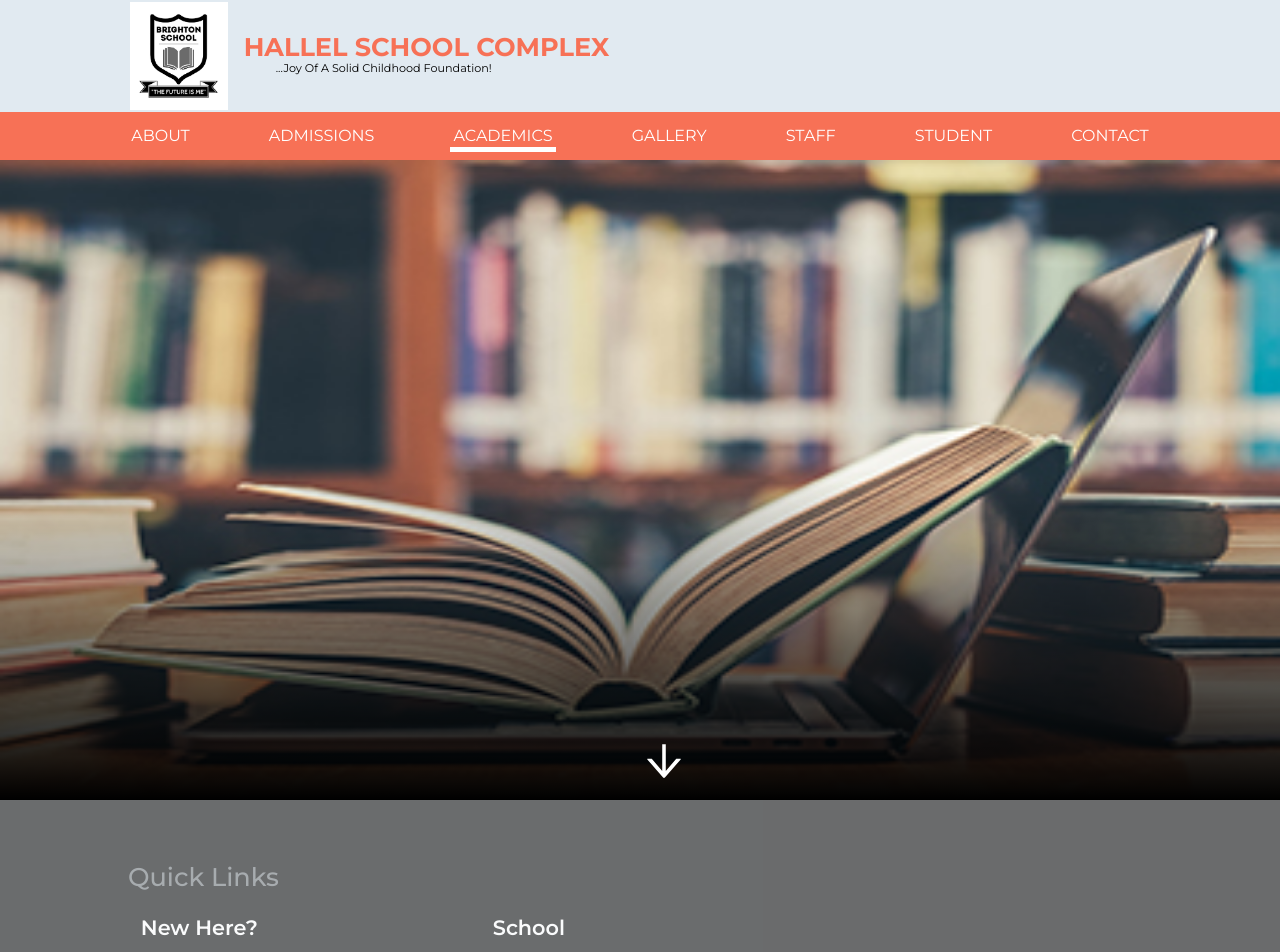
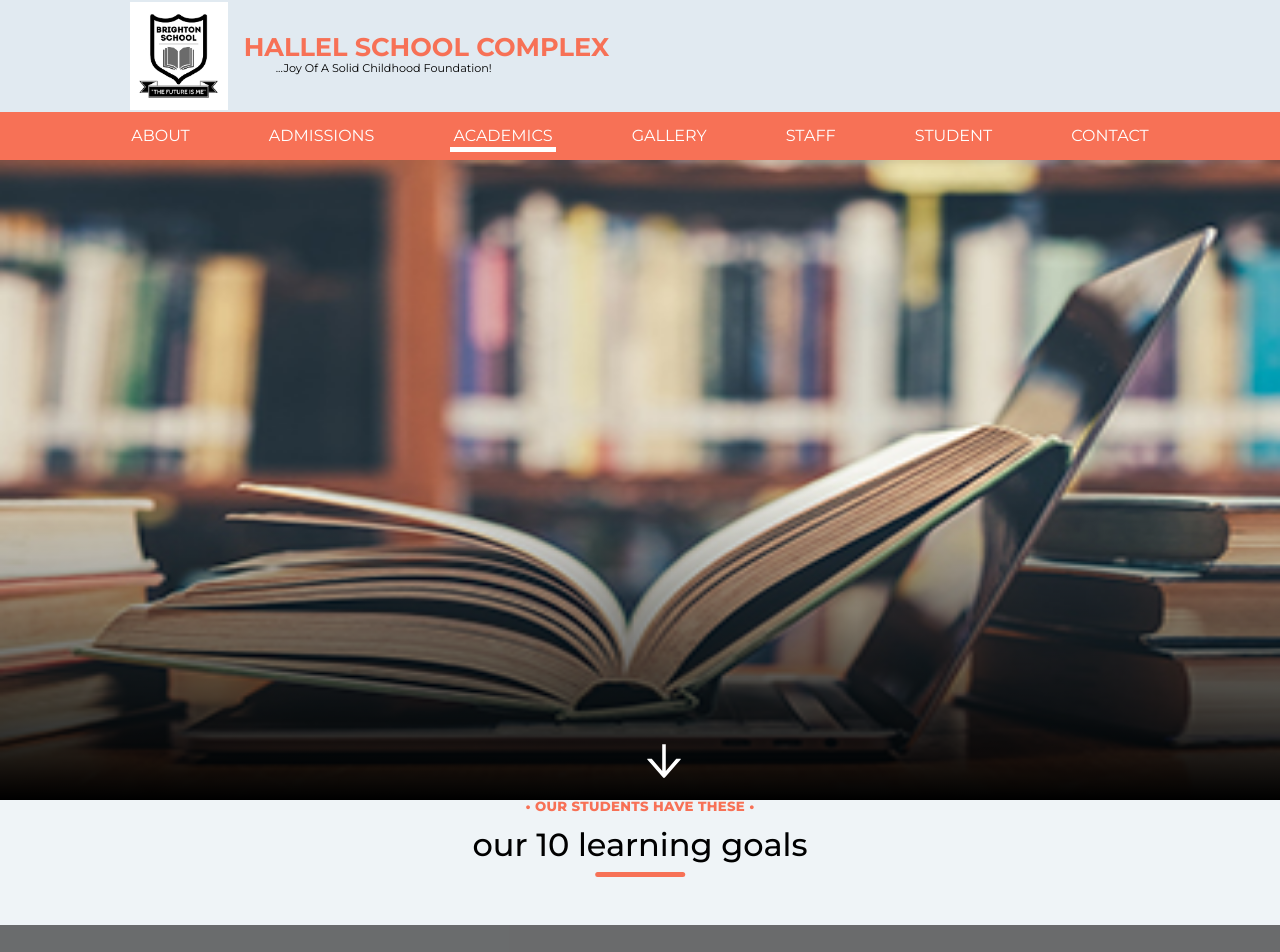
Before and after one commit to kwesiObuobi/Hallel_Project, a React (Create React App) app: page /academics in a window 1280 px wide. Shown: the top 952 px of the page. Built offline with nearby package versions, Linux system fonts and the light colour scheme.

Commit message:
Add Learning goals component to academics page

```diff
--- a/src/components/home_view/academics_page/academics_page.jsx
+++ b/src/components/home_view/academics_page/academics_page.jsx
@@ -4,11 +4,13 @@ import './academics_page.css'
 
 import academicsPageImg from '../../../assets/images/website_images/academics.jpg'
 import PageImg from '../../shared/page_img/page_img'
+import LearningGoals from './learning_goals/learning_goals'
 
 const AcademicsPage = () => {
   return (
     <>
       <PageImg img_url={academicsPageImg} title="Academics" />
+      <LearningGoals />
     </>
   )
 }
--- /dev/null
+++ b/src/components/home_view/academics_page/learning_goals/learning_goals.jsx
@@ -0,0 +1,16 @@
+import React from 'react';
+import './learning_goals.css';
+
+const LearningGoals = () => {
+  return (
+    <section className="academics__learning-goals-section container">
+        <h5 className="academics__learning-goals-h5">• OUR STUDENTS HAVE THESE •</h5>
+        <h2 className="academics__learning-goals-h2">our 10 learning goals</h2>
+
+
+
+    </section>
+  )
+}
+
+export default LearningGoals
```
Also changed, not shown: src/components/home_view/academics_page/learning_goals/learning_goals.css (added).
